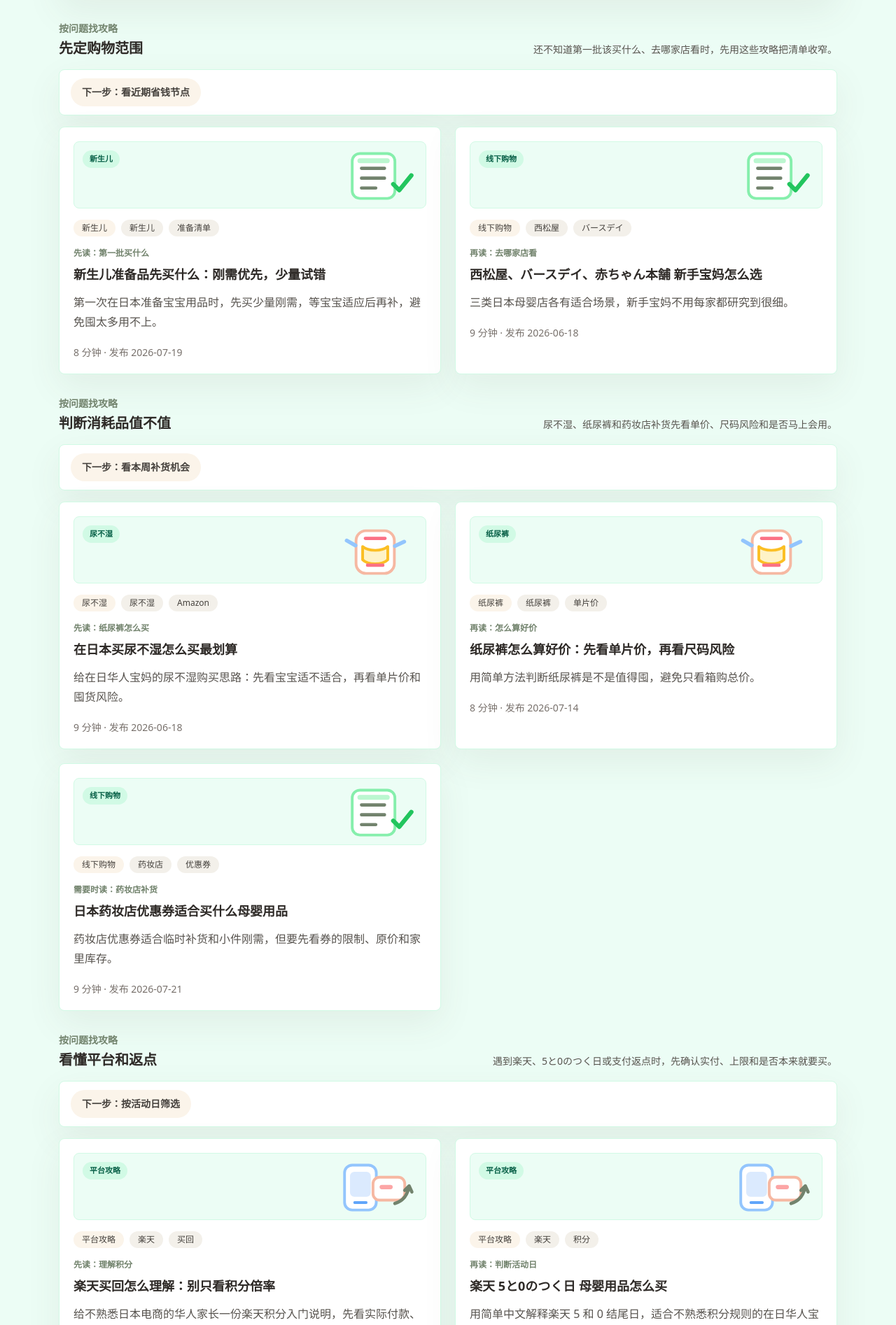
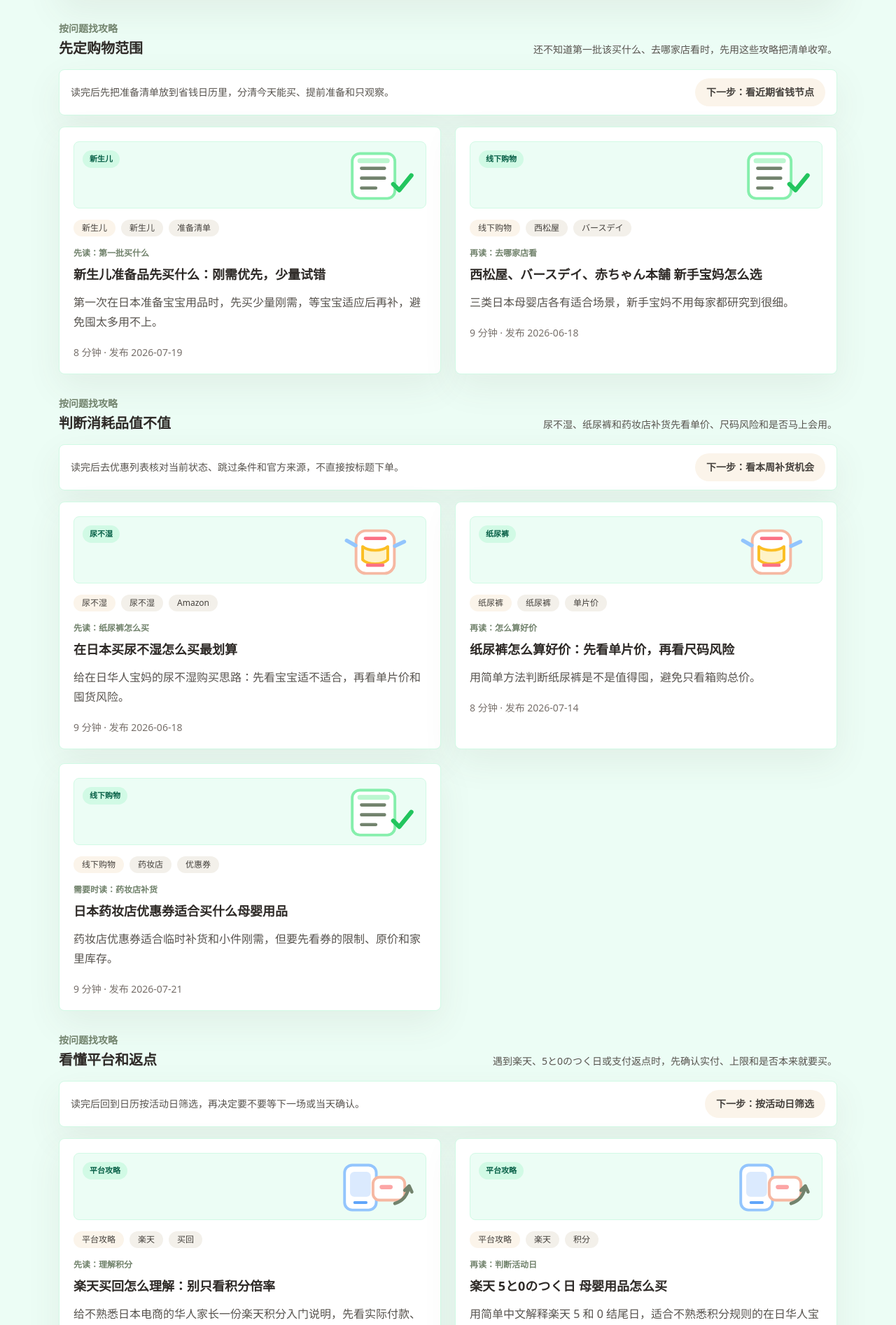
Before and after one commit to fengchuanli/mama-save-jp, a Next.js app: page /guides in a window 1280 px wide. Shown: the part 826-2720 px from the top of the page at 70% size. Built offline with nearby package versions, Linux system fonts and the light colour scheme.

Commit message:
优化攻略分组读后承接

```diff
--- a/pages/guides/index.tsx
+++ b/pages/guides/index.tsx
@@ -24,6 +24,7 @@ type GuideProblemGroup = {
   nextAction: {
     label: string;
     href: string;
+    description: string;
   };
   slugs: string[];
   readingOrder: Record<string, string>;
@@ -36,7 +37,8 @@ const guideProblemGroups: GuideProblemGroup[] = [
     description: "还不知道第一批该买什么、去哪家店看时，先用这些攻略把清单收窄。",
     nextAction: {
       label: "下一步：看近期省钱节点",
-      href: "/calendar"
+      href: "/calendar",
+      description: "读完后先把准备清单放到省钱日历里，分清今天能买、提前准备和只观察。"
     },
     slugs: ["newborn-shopping-list", "choose-baby-stores-japan"],
     readingOrder: {
@@ -50,7 +52,8 @@ const guideProblemGroups: GuideProblemGroup[] = [
     description: "尿不湿、纸尿裤和药妆店补货先看单价、尺码风险和是否马上会用。",
     nextAction: {
       label: "下一步：看本周补货机会",
-      href: "/deals"
+      href: "/deals",
+      description: "读完后去优惠列表核对当前状态、跳过条件和官方来源，不直接按标题下单。"
     },
     slugs: ["buy-diapers-japan", "diaper-price-line", "drugstore-coupon"],
     readingOrder: {
@@ -65,7 +68,8 @@ const guideProblemGroups: GuideProblemGroup[] = [
     description: "遇到楽天、5と0のつく日或支付返点时，先确认实付、上限和是否本来就要买。",
     nextAction: {
       label: "下一步：按活动日筛选",
-      href: "/calendar"
+      href: "/calendar",
+      description: "读完后回到日历按活动日筛选，再决定要不要等下一场或当天确认。"
     },
     slugs: [
       "rakuten-points-basics",
@@ -84,7 +88,8 @@ const guideProblemGroups: GuideProblemGroup[] = [
     description: "入园清单、姓名贴和换季童装更容易买多，先按场景和尺码判断。",
     nextAction: {
       label: "下一步：看保育园用品机会",
-      href: "/deals"
+      href: "/deals",
+      description: "读完后只筛保育园用品相关机会，按园方清单和尺码风险控制购买量。"
     },
     slugs: ["nursery-entry-budget-items", "kids-clothes-size-80-90-100"],
     readingOrder: {
@@ -280,10 +285,13 @@ export default function Guides({ guides }: GuidesProps) {
                 </p>
               </div>
 
-              <div className="mb-4 rounded-lg border border-emerald-100 bg-white px-4 py-3 shadow-soft">
+              <div className="mb-4 flex flex-col gap-3 rounded-lg border border-emerald-100 bg-white px-4 py-3 shadow-soft sm:flex-row sm:items-center sm:justify-between">
+                <p className="text-sm leading-6 text-stone-600">
+                  {group.nextAction.description}
+                </p>
                 <Link
                   href={group.nextAction.href}
-                  className="inline-flex min-h-10 items-center justify-center rounded-full bg-linen px-4 py-2 text-sm font-semibold text-stone-700 transition hover:bg-peach"
+                  className="inline-flex min-h-10 shrink-0 items-center justify-center rounded-full bg-linen px-4 py-2 text-sm font-semibold text-stone-700 transition hover:bg-peach"
                 >
                   {group.nextAction.label}
                 </Link>
```
Also changed, not shown: 1 other file (tests, documents, lock files or other folders).
